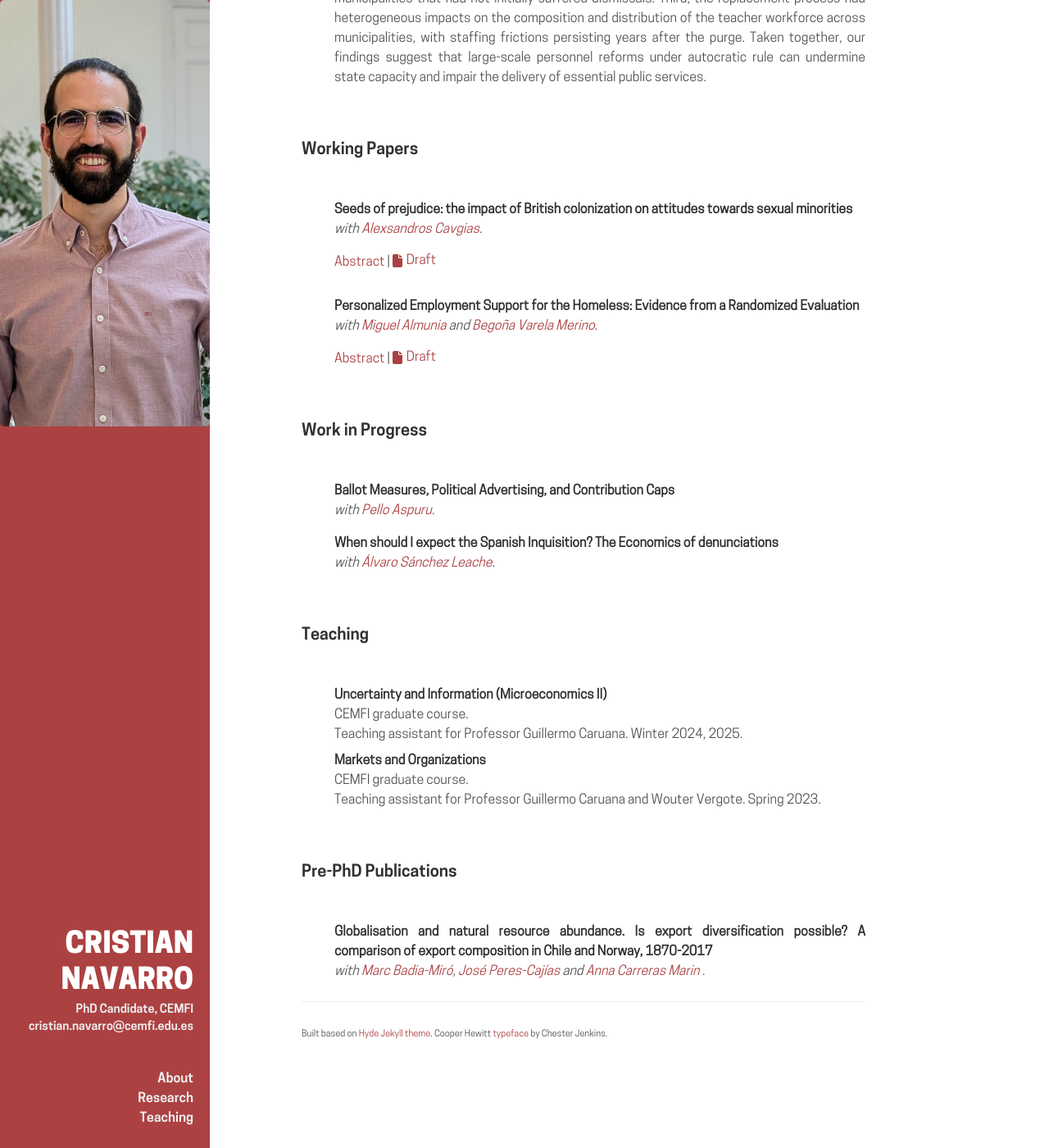
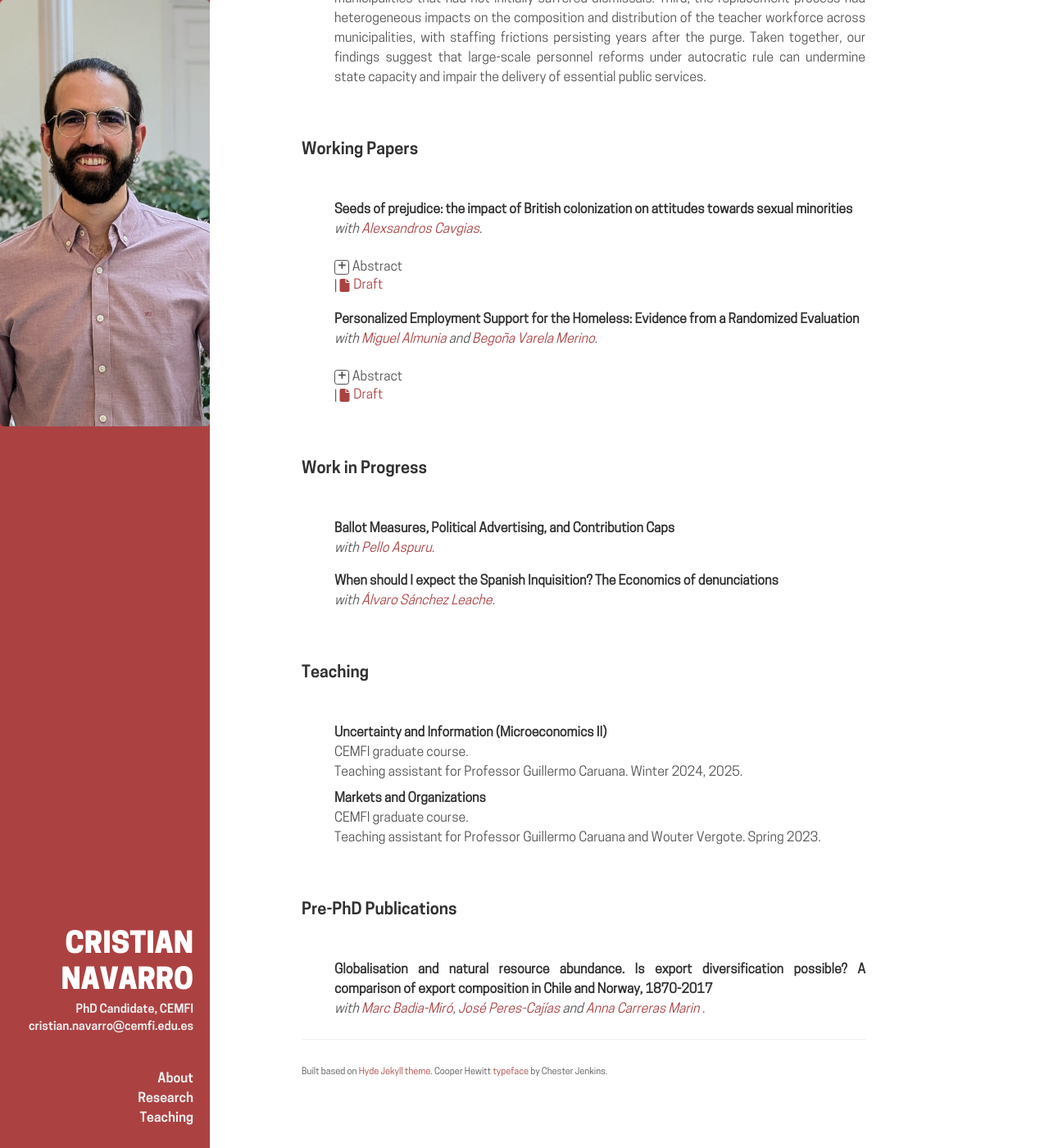
Before and after one commit to cnavarroserrano/cnavarroserrano.github.io, a Jekyll site: the page built from index.md, in a window 1280 px wide and 1400 px high, scrolled down 687 px. Shown: the whole window at 82% size. Built offline with Jekyll 4.4.1, drawn with Linux system fonts in a browser that asks for light colours; some web fonts are replaced.

Commit message:
add + button to abstract

```diff
--- a/index.md
+++ b/index.md
@@ -81,38 +81,55 @@ text-align: justify
 <br/>
 
 <dl>
-  <dt class="indented"><strong><p class="indented" style="margin: 0;">Seeds of prejudice: the impact of British colonization on attitudes towards sexual minorities</p></strong></dt>
-  <dd class="indented"><p><i>with <a href="https://sites.google.com/view/alexsandroscavgias/home" target="_blank">Alexsandros Cavgias</a>.</i></p>
-  <p style="margin:0 0 0">
-    <a href="javascript:void(0);" onclick="toggle('abstract_seedsofprejudice')">Abstract</a> |
-    <a class="paper" href="papers/WP_seedsofprejudice.pdf" target="_blank" rel="noopener noreferrer">
-    <i class="fa-solid fa-file" aria-hidden="true"></i><span>Draft</span></a>
-  </p>
-  <div id="abstract_seedsofprejudice" style="display:none;">
-    <p>This paper provides the first causal test of the widely debated hypothesis that British colonial institutions promoted sexual prejudice—defined as negative attitudes toward sexual minorities—in postcolonial societies.
-    We document five main findings. First, after accounting for differences in contemporary economic development, OLS estimates from a cross-country sample of former European colonies reveal that former British colonies exhibit higher sexual prejudice than those of other European powers.
-    Second, Geo-RDD estimates show that former British colonies have significantly greater sexual prejudice than former Portuguese colonies in Southern and Eastern Africa, where local norms did not systematically condemn same-sex relations.
-    Third, Geo-RDD estimates indicate that former British and French colonies display similar levels of sexual prejudice in Western Africa, where a higher share of the population adheres to religious norms condemning same-sex acts.
-    Fourth, additional evidence from areas in South America and Southeast Asia not characterized by homophobic social norms before colonization reinforces the external validity of our findings from Southeastern Africa.
-    Finally, mechanisms analysis suggests that the persistence of sodomy laws fully accounts for the negative association between British colonial origin and contemporary sexual prejudice across countries.
-    Overall, our results indicate that British colonial origin notably increased sexual prejudice in societies with social norms different from the penal codes imposed by colonizers.</p>
-    </div>
+
+  <!-- Paper 1 -->
+  <dt class="indented">
+    <strong>Seeds of prejudice: the impact of British colonization on attitudes towards sexual minorities</strong>
+  </dt>
+  <dd class="indented">
+    <p><i>with <a href="https://sites.google.com/view/alexsandroscavgias/home" target="_blank">Alexsandros Cavgias</a>.</i></p>
+    <p style="margin:6px 0 0">
+      <details class="abs" style="display:inline;">
+        <summary>Abstract</summary>
+        <div>
+          <p>This paper provides the first causal test of the widely debated hypothesis that British colonial institutions promoted sexual prejudice—defined as negative attitudes toward sexual minorities—in postcolonial societies.
+          We document five main findings. First, after accounting for differences in contemporary economic development, OLS estimates from a cross-country sample of former European colonies reveal that former British colonies exhibit higher sexual prejudice than those of other European powers.
+          Second, Geo-RDD estimates show that former British colonies have significantly greater sexual prejudice than former Portuguese colonies in Southern and Eastern Africa, where local norms did not systematically condemn same-sex relations.
+          Third, Geo-RDD estimates indicate that former British and French colonies display similar levels of sexual prejudice in Western Africa, where a higher share of the population adheres to religious norms condemning same-sex acts.
+          Fourth, additional evidence from areas in South America and Southeast Asia not characterized by homophobic social norms before colonization reinforces the external validity of our findings from Southeastern Africa.
+          Finally, mechanisms analysis suggests that the persistence of sodomy laws fully accounts for the negative association between British colonial origin and contemporary sexual prejudice across countries.
+          Overall, our results indicate that British colonial origin notably increased sexual prejudice in societies with social norms different from the penal codes imposed by colonizers.</p>
+        </div>
+      </details>
+      |
+      <a class="paper" href="papers/WP_seedsofprejudice.pdf" target="_blank" rel="noopener noreferrer">
+        <i class="fa-solid fa-file" aria-hidden="true"></i><span>Draft</span>
+      </a>
+    </p>
   </dd>
 
-  <div style="height:22px;"></div>   <!-- Just adds some space -->
+  <!-- Paper 2 -->
+  <dt class="indented">
+    <strong>Personalized Employment Support for the Homeless: Evidence from a Randomized Evaluation</strong>
+  </dt>
+  <dd class="indented">
+    <p><i>with <a href="https://miguelalmunia.weebly.com/" target="_blank">Miguel Almunia</a> and <a href="https://www.linkedin.com/in/bego%C3%B1a-varela-merino-7361751aa/" target="_blank">Begoña Varela Merino</a>.</i></p>
+    <p style="margin:6px 0 0">
+      <details class="abs" style="display:inline;">
+        <summary>Abstract</summary>
+        <div>
+          <p>We evaluate the impact of a randomized intervention designed to promote labor market integration among people experiencing homelessness in Spain. Participants were randomly assigned to either a personalized employment program, featuring intensive caseworker support and financial assistance, or to the traditional employment model. Short-term results show substantial gains for the treatment group in housing stability, employment, income, and life satisfaction. However, these differences largely dissipated after six months, as the outcomes of those in the traditional model improved. The findings highlight both the potential of personalized approaches to accelerate integration and the challenges of sustaining long-term effects in homelessness interventions.</p>
+        </div>
+      </details>
+      |
+      <a class="paper" href="papers/WP_RCT_homelessness.pdf" target="_blank" rel="noopener noreferrer">
+        <i class="fa-solid fa-file" aria-hidden="true"></i><span>Draft</span>
+      </a>
+    </p>
+  </dd>
 
-  <dt class="indented"><strong><p class="indented" style="margin: 0;">Personalized Employment Support for the Homeless: Evidence from a Randomized Evaluation</p></strong></dt>
-  <dd class="indented"><p><i>with <a href="https://miguelalmunia.weebly.com/" target="_blank">Miguel Almunia</a> and <a href="https://www.linkedin.com/in/bego%C3%B1a-varela-merino-7361751aa/" target="_blank">Begoña Varela Merino</a>.</i></p>
-  <p style="margin:0 0 0">
-    <a href="javascript:void(0);" onclick="toggle('abstract_homelessness')">Abstract</a>  |
-    <a class="paper" href="papers/WP_RCT_homelessness.pdf" target="_blank" rel="noopener noreferrer">
-    <i class="fa-solid fa-file" aria-hidden="true"></i><span>Draft</span></a>
-  </p>
-  <div id="abstract_homelessness" style="display:none;">
-    <p>We evaluate the impact of a randomized intervention designed to promote labor market integration among people experiencing homelessness in Spain. Participants were randomly assigned to either a personalized employment program, featuring intensive caseworker support and financial assistance, or to the traditional employment model. Short-term results show substantial gains for the treatment group in housing stability, employment, income, and life satisfaction. However, these differences largely dissipated after six months, as the outcomes of those in the traditional model improved. The findings highlight both the potential of personalized approaches to accelerate integration and the challenges of sustaining long-term effects in homelessness interventions.</p>
-    </div>
-  </dd>
 </dl>
+
 
 
 
--- a/public/css/custom.css
+++ b/public/css/custom.css
@@ -13,3 +13,31 @@ a.paper{
   white-space: nowrap;
   margin: 0;      /* space before the | / Abstract */
 }
+
+/* remove default triangle and style the toggle */
+.abs summary{
+  list-style: none;
+  cursor: pointer;
+  display: inline-flex;
+  align-items: center;
+  gap: .4ch;
+  margin: 6px 0 0;          /* tighten space above; tweak as needed */
+}
+.abs summary::-webkit-details-marker{ display:none; }
+
+/* plus/minus box */
+.abs summary::before{
+  content: "+";
+  display: inline-grid;
+  place-items: center;
+  width: 1em;
+  height: 1em;
+  border: 1px solid currentColor;
+  border-radius: .2em;
+  line-height: 1;
+  font-weight: 600;
+}
+.abs[open] summary::before{ content: "–"; }   /* en dash looks like a minus */
+
+/* spacing below when open (separates papers slightly) */
+.abs > div{ margin: 10px 0 18px; }            /* tweak numbers to taste */
```
